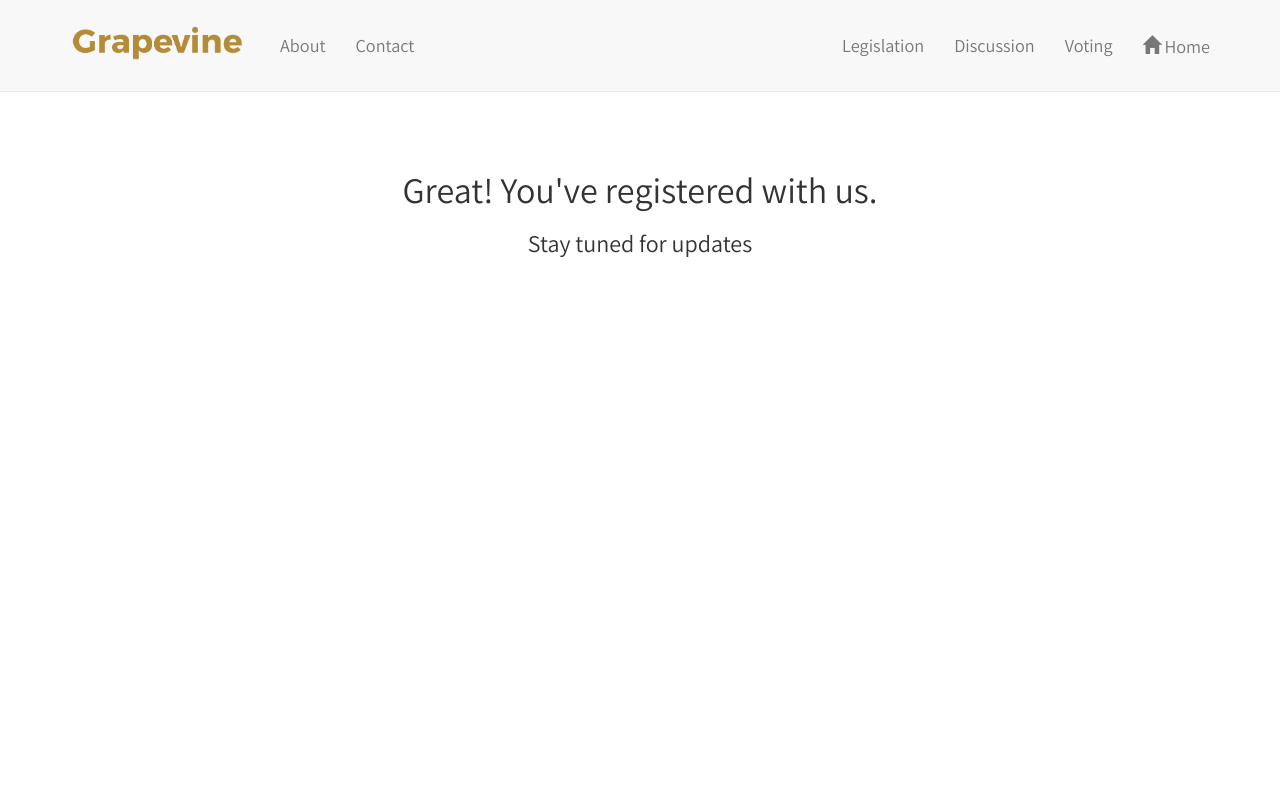
After one commit to schuesjp/grapes, a PHP site: page /pages/soon2.php in a window 1280 px wide. The commit adds this page. Run offline with PHP 8.4, Linux system fonts and the light colour scheme; some libraries are stand-ins or nearby versions.

Commit message:
Alternate soon page for registration

```diff
--- a/pages/login.php
+++ b/pages/login.php
@@ -93,7 +93,7 @@ if (isset($_POST["login"]) && !empty($_POST["mail"]) && !empty($_POST["pass"]))
         $prepQuery->execute();
 
         // Redirect
-        header("Location: ./soon.php");
+        header("Location: ./soon2.php");
         exit();
 
     } else {
--- /dev/null
+++ b/pages/soon2.php
@@ -0,0 +1,100 @@
+<html lang="en">
+
+    <head>
+
+        <!-- META Data -->
+        <meta charset="utf-8">
+        <meta http-equiv="X-UA-Compatible" content="IE=edge">
+        <meta name="viewport" content="width=device-width, initial-scale=1">
+        <meta name="description" content="">
+        <meta name="author" content="Anthony Zheng">
+        <meta name="keywords" content="">
+
+        <!-- Site Title (What shows up in the tab) -->
+        <title>Grapevine | Log In</title>
+
+        <!-- Bootstrap & CSS -->
+        <link rel="stylesheet" href="https://maxcdn.bootstrapcdn.com/bootstrap/3.3.7/css/bootstrap.min.css">
+        <link href="../css/scrolling-nav.css" rel="stylesheet">
+        <link rel="stylesheet" href="../css/style.css">
+
+    </head>
+
+    <body id="page-top" data-spy="scroll" data-target=".navbar-fixed-top">
+
+        <!-- Navigation -->
+        <nav class="navbar navbar-default navbar-fixed-top" role="navigation">
+            <div class="container">
+                <div class="navbar-header page-scroll">
+                    <button type="button" class="navbar-toggle" data-toggle="collapse" data-target=".navbar-ex1-collapse">
+                        <span class="sr-only">Toggle navigation</span>
+                        <span class="icon-bar"></span>
+                        <span class="icon-bar"></span>
+                        <span class="icon-bar"></span>
+                    </button>
+                    <a class="navbar-brand page-scroll" href="../index.html#page-top"><img src="../img/logo.png"></a>
+                </div>
+
+                <!-- Collect the nav links, forms, and other content for toggling -->
+                <div class="collapse navbar-collapse navbar-ex1-collapse">
+                    <ul class="nav navbar-nav">
+                        <!-- Hidden li included to remove active class from about link when scrolled up past about section -->
+                        <li class="hidden">
+                            <a class="page-scroll" href="../index.html#page-top"></a>
+                        </li>
+                        <li>
+                            <a class="page-scroll" href="../index.html#about">About</a>
+                        </li>
+                        <li>
+                            <a class="page-scroll" href="../index.html#contact">Contact</a>
+                        </li>
+                    </ul>
+                    <ul class="nav navbar-nav navbar-right">
+                        <li>
+                            <a href="legislation.php">Legislation</a>
+                        </li>
+                        <li>
+                            <a href="soon.php">Discussion</a>
+                        </li>
+                        <li>
+                            <a href="soon.php">Voting</a>
+                        </li>
+                        <li>
+                            <a class="login-btn" href="../index.html">
+                                <span class="glyphicon glyphicon-home"></span> Home
+                            </a>
+                        </li>
+                    </ul>
+                </div>
+                <!-- /.navbar-collapse -->
+            </div>
+            <!-- /.container -->
+        </nav>
+
+        <!-- Coming Soon -->
+        <section class="about-section">
+            <div class="container">
+                <div class="row">
+                    <div class="col-sm-offset-3 col-sm-6">
+
+                        <h1>Great! You've registered with us.</h1>
+                        <h3>Stay tuned for updates</p>
+
+                    </div>
+                </div>
+            </div>
+        </section>
+
+        <!-- jQuery -->
+        <script src="https://ajax.googleapis.com/ajax/libs/jquery/3.1.1/jquery.min.js"></script>
+
+        <!-- Bootstrap Core JavaScript -->
+        <script src="https://maxcdn.bootstrapcdn.com/bootstrap/3.3.7/js/bootstrap.min.js"></script>
+
+        <!-- Scrolling Nav JavaScript -->
+        <script src="js/jquery.easing.min.js"></script>
+        <script src="js/scrolling-nav.js"></script>
+
+    </body>
+
+</html>
```
